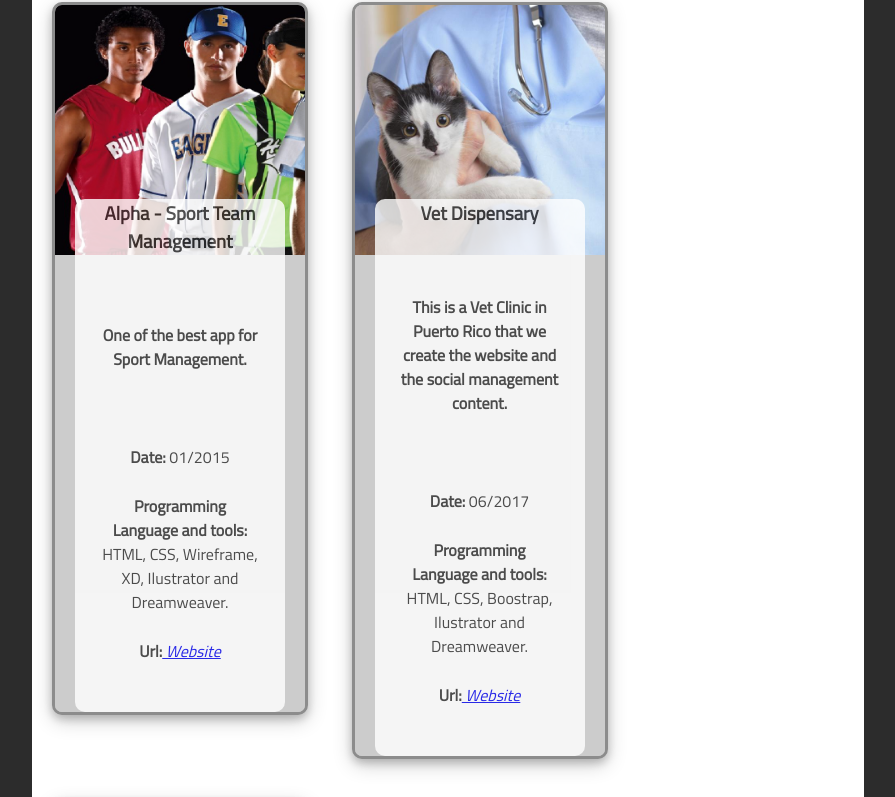
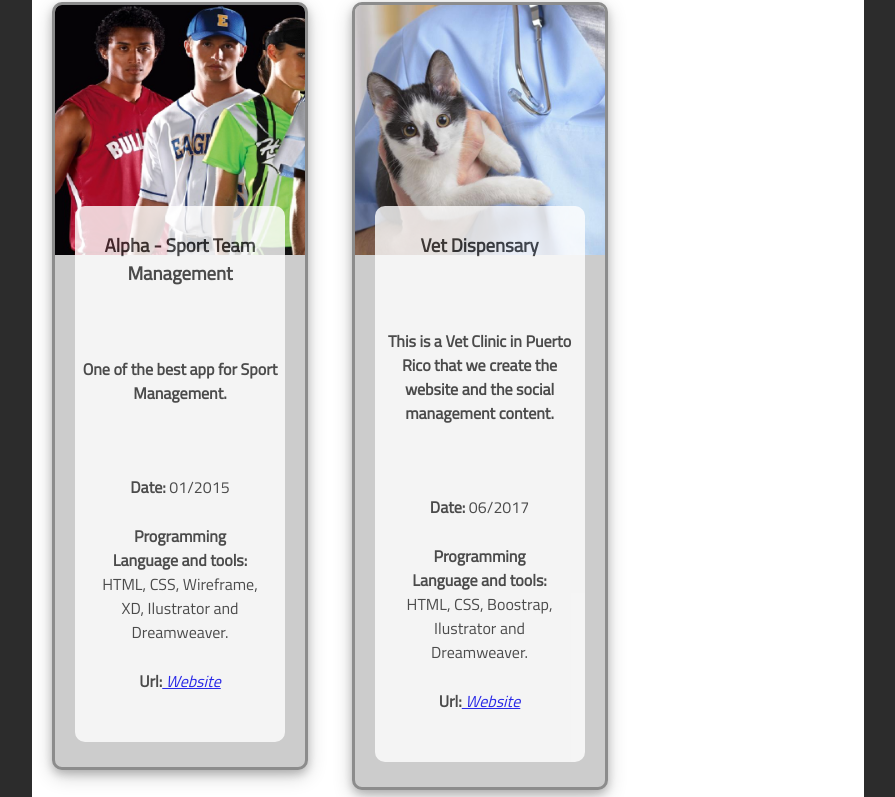
Before and after one commit to Santi029/NewPortfolio2021, a plain HTML site: page index.html in a window 1280 px wide. Shown: the part 3980-4777 px from the top of the page, without its empty margins (192-1087 px from the left). Drawn offline with Linux system fonts and the light colour scheme; files whose address does not match are found by name.

Commit message:
Cambios al margen de fondo de los trabajos.

```diff
--- a/css/style.css
+++ b/css/style.css
@@ -436,11 +436,17 @@ nav ul {
     border-radius: 10px;
 }
 
-.article-description h4, p{
-    margin: 25px 25px;}
+.article-description h3, p{
+    margin: 25px 25px;
+}
+
+.article-description h3{
+    padding-top: 25px;
+}
 
 .description {
     background-color: #CCCCCC;
+    margin-bottom: 25px;
 }
 
 /*This is the Email Section = text and email form*/
```
